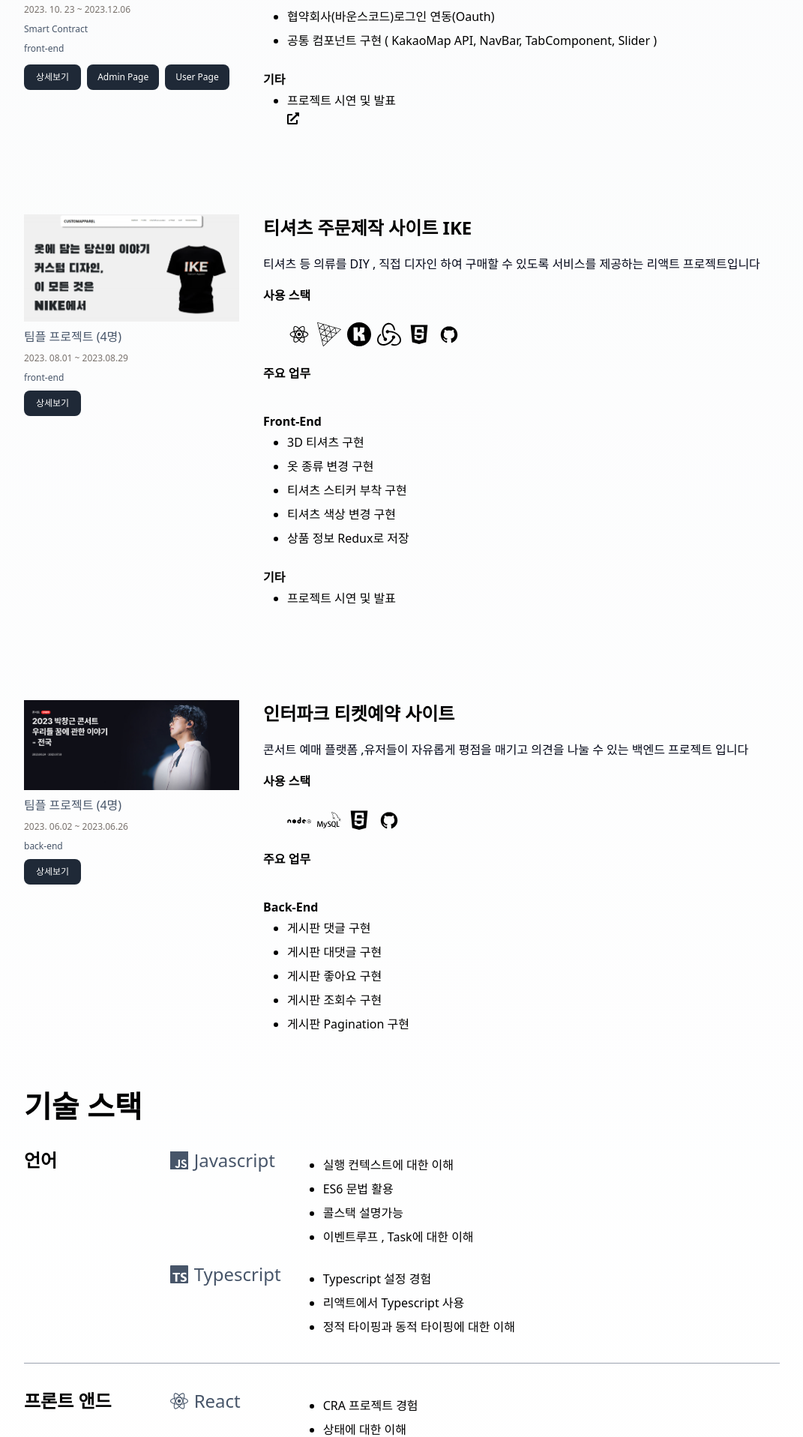
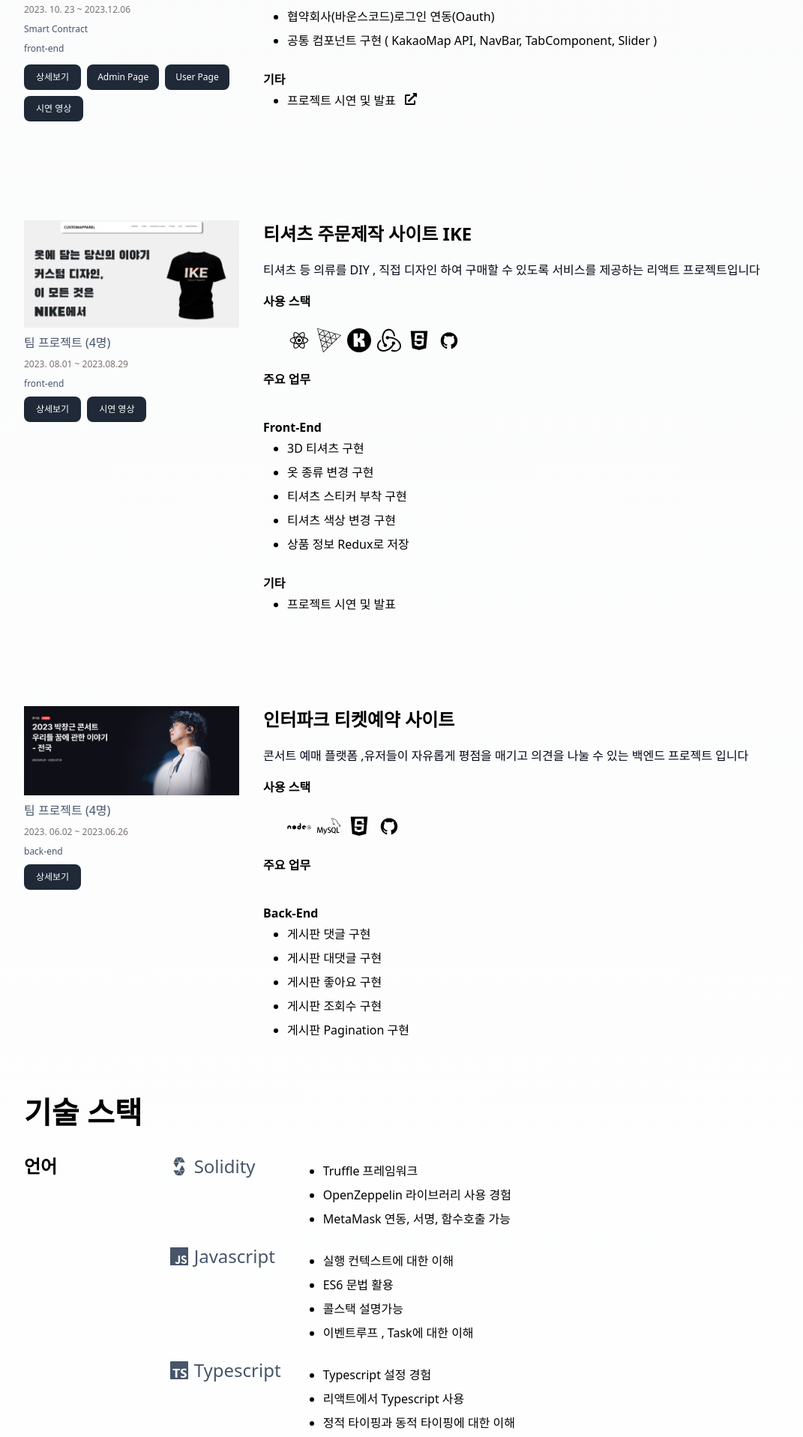
Before and after one commit to CodeMinwoo/CodeMinwoo.github.io, a React (Create React App) app: page / in a window 1280 px wide. Shown: the part 1206-3123 px from the top of the page at 75% size, without its empty margins (104-1175 px from the left). Built offline with nearby package versions, Linux system fonts and the light colour scheme.

Commit message:
portfolio update

```diff
--- a/src/components/modal.jsx
+++ b/src/components/modal.jsx
@@ -3,7 +3,9 @@
     if (!show) {
         return null
     }
-
+    // ReactDom.createPortal은 react 컴포넌트를 현재 화면이 아닌 다른 위치에 렌더링할 때 사용합니다.
+    // ReactDom 의 두번째 매개변수는 Portal이 실제 렌더링 될 DOM의 요소의 위치를 지정합니다
+    // Dom(document object model) 이란 웹페이지의 구조를 프로그래밍 언어가 상호작용하기 위해 이름을 붙여둔 것입니다.
     return ReactDOM.createPortal(
         <div
             onClick={onCloseButtonClick}
--- /dev/null
+++ b/src/contents/ikeDetail.jsx
@@ -0,0 +1,11 @@
+
+const IkeDetail = ()=>{
+    return(
+        <>
+            <div className="h-[70vh] overflow-auto ">
+            </div>
+        </>
+    )
+}
+
+export default IkeDetail
--- a/src/contents/modalDetail.jsx
+++ b/src/contents/modalDetail.jsx
@@ -25,8 +25,24 @@
                     <li>계약서등 메타데이터를 NFT처럼 토큰 안에 넣을 수 있는 기능 구현</li>
                     <li>토큰락업시간을 통해 매물 상장 전 지갑이동, 판매 금지 구현</li>
                     <h3 className="mx-2 py-[16px] text-[20px] font-bold">구매,판매</h3>
+                    <li>유저들이 보유한 토큰들을 원하는 가격에 판매신청, 구매신청</li>
+                    <li>부동산 토큰 판매시 원하는 수량만큼 서명을 통해 서명, 그 이후 판매 완료시 수수료를 제한 대금 입금</li>
+                    <li>구매시 지갑으로 자동으로 토큰을 받는 기능</li>
                     <h3 className="mx-2 py-[16px] text-[20px] font-bold">투표</h3>
+                    <li>토큰 보유자들은 관리자가  등록한 스마트 컨트랙트 투표에 권한행사 가능</li>
+                    <li>관리자의 투표등록 시점을 스냅샷으로 구현</li>
                     <h3 className="mx-2 py-[16px] text-[20px] font-bold">토큰 추적</h3>
+                    <li>관리자 페이지에서 네트워크의 모든 블록들을 검사해 부동산 토큰들의 거래 내용만을 추출</li>
+                    <li>추출한 토큰들 거래내역을 서버에 저장, 유저들이 플랫폼 외로 토큰을 전송하거나 외부 지갑으로부터 토큰을 받았을 때 바로 업데이트</li>
+                    <li>어드민 페이지를 통해 토큰들의 거래 내용들 확인 가능</li>
+                    <h3 className="mx-2 py-[16px] text-[20px] font-bold">관리자</h3>
+                    <li>실시간 토큰별 거래내역 표시</li>
+                    <li>일별,주별,월간 시세 그래프 제공</li>
+                    <li>유저 블랙리스트 추가</li>
+                    <li>부동산 매물 등록</li>
+                    <li>투표 등록</li>
+                    <li>배당금 등록</li>
+
                 </ul>
                 {/* <ul className="px-[32px] leading-8 list-disc list-outside text-[12px] md:text-[16px]">
                 <h3 className="py-[16px] text-[16px] font-bold">주요 업무</h3>
--- a/src/contents/projects.jsx
+++ b/src/contents/projects.jsx
@@ -8,6 +8,7 @@
 import Modal from '../components/modal'
 import { SiNotion, SiTailwindcss, SiSolidity, SiThreedotjs, SiRedux, SiKonva, SiMysql } from "react-icons/si";
 import ModalDetail from './modalDetail'
+import IkeDetail from './ikeDetail'
 
 const Projects = () => {
     const [isShowingModal, toggleModal] = useModal()
@@ -34,18 +35,30 @@
                             <li>
                                 <button
                                     onClick={toggleModal}
-                                    className="px-[16px] py-[8px] bg-gray-800 rounded-[8px] text-white hover:bg-gray-950"
+                                    className="px-[16px] py-[8px] bg-gray-800 rounded-[8px] text-white hover:bg-gray-950 hidden md:inline-block"
                                 >
                                     상세보기
                                 </button>
                                 <button
-                                    className="mx-2 px-[14px] py-[8px] bg-gray-800 rounded-[8px] text-white hover:bg-gray-950"
-                                    onClick={()=>{window.location.href = 'https://bs.admin.bouncesto.site/admin/dashboard'}}
+                                    className="mx-2 px-[14px] py-[8px] bg-gray-800 rounded-[8px] text-white hover:bg-gray-950 hidden md:inline-block"
+                                    onClick={()=>{
+                                        let newWindow = window.open()
+                                        newWindow.location.href = 'https://bs.admin.bouncesto.site/admin/dashboard'}}
                                 >Admin Page</button>
                                 <button
-                                    className="my-1 px-[14px] py-[8px] bg-gray-800 rounded-[8px] text-white hover:bg-gray-950"
-                                    onClick={()=>{window.location.href = 'https://bouncesto.site/home'}}
+                                    className="my-1 px-[14px] py-[8px] bg-gray-800 rounded-[8px] text-white hover:bg-gray-950 hidden md:inline-block"
+                                    onClick={()=>{
+                                        let newWindow = window.open()
+                                        newWindow.location.href = 'https://bouncesto.site/home'}}
                                 >User Page</button>
+                                <button
+                                    className="my-1 px-[16px] py-[8px] bg-gray-800 rounded-[8px] text-white hover:bg-gray-950 hidden md:inline-block"
+                                    onClick={()=>{
+                                        let newWindow = window.open()
+                                        newWindow.location.href = 'https://youtu.be/ODxsZaSgZzs'}}
+                                >
+                                    시연 영상
+                                </button>
                             </li>
                         </ul>
                     </div>
@@ -98,7 +111,7 @@
                         <ul className="px-[32px] leading-8 list-disc list-outside text-[12px] md:text-[16px]">
                             <li>
                             프로젝트 시연 및 발표
-                            <a href="https://www.youtube.com/watch?v=ODxsZaSgZzs" className='bg'>
+                            <a href="https://www.youtube.com/watch?v=ODxsZaSgZzs" className='inline-block ml-3'>
                                 <FaExternalLinkAlt />
                             </a>
                             </li></ul>
@@ -115,15 +128,23 @@
                             alt="IKE 커스텀 옷 제작 사이트"
                         />
                         <ul className="flex text-[12px] text-slate-600 py-[8px] gap-[8px] flex-row md:flex-col items-center md:items-start">
-                            <li className="text-[16px]">팀플 프로젝트 (4명)</li>
+                            <li className="text-[16px]">팀 프로젝트 (4명)</li>
                             <li className="text-stone-500">2023. 08.01 ~ 2023.08.29</li>
                             <li>front-end</li>
                             <li>
                                 <button
-                                    className="px-[16px] py-[8px] bg-gray-800 rounded-[8px] text-white hover:bg-gray-950"
+                                    className="px-[16px] py-[8px] bg-gray-800 rounded-[8px] text-white hover:bg-gray-950 hidden md:inline-block"
                                     onClick={toggleModal2}
                                 >
                                     상세보기
+                                </button>
+                                <button
+                                    className="mx-2 px-[16px] py-[8px] bg-gray-800 rounded-[8px] text-white hover:bg-gray-950 hidden md:inline-block"
+                                    onClick={()=>{
+                                        let newWindow = window.open()
+                                        newWindow.location.href = 'https://www.youtube.com/watch?v=IBTCIx937w4'}}
+                                >
+                                    시연 영상
                                 </button>
                             </li>
                         </ul>
@@ -178,16 +199,17 @@
                             alt="IKE 커스텀 옷 제작 사이트"
                         />
                         <ul className="flex text-[12px] text-slate-600 py-[8px] gap-[8px] flex-row md:flex-col items-center md:items-start">
-                            <li className="text-[16px]">팀플 프로젝트 (4명)</li>
+                            <li className="text-[16px]">팀 프로젝트 (4명)</li>
                             <li className="text-stone-500">2023. 06.02 ~ 2023.06.26</li>
                             <li>back-end</li>
                             <li>
                                 <button
-                                    className="px-[16px] py-[8px] bg-gray-800 rounded-[8px] text-white hover:bg-gray-950"
+                                    className="px-[16px] py-[8px] bg-gray-800 rounded-[8px] text-white hover:bg-gray-950 hidden md:inline-block"
                                     onClick={toggleModal2}
                                 >
                                     상세보기
                                 </button>
+
                             </li>
                         </ul>
                     </div>
--- a/src/contents/skills.jsx
+++ b/src/contents/skills.jsx
@@ -1,6 +1,6 @@
 import { Wrapper, Heading } from '../components/common'
 import { DiJavascript, DiNodejs, DiGithubBadge } from 'react-icons/di'
-import { SiNextdotjs, SiTypescript, SiJavascript, SiExpress, SiReact } from 'react-icons/si'
+import { SiNextdotjs, SiTypescript, SiJavascript, SiExpress, SiReact , SiSolidity } from 'react-icons/si'
 
 const Skills = () => {
     return (
@@ -12,6 +12,17 @@
                         언어
                     </h3>
                     <ul className="flex flex-col gap-[16px] text-[16px] pb-[32px] font-medium w-full items-start">
+                        <li className="flex flex-col gap-[8px] md:gap-[32px] md:flex-row items-baseline">
+                            <span className="text-[16px] text-slate-600 md:text-[24px] basis-[20%] flex items-center gap-[8px]">
+                                <SiSolidity />
+                                <span className="md:w-[120px]">Solidity</span>
+                            </span>
+                            <ul className="list-disc list-outside leading-6 px-[20px] md:leading-8 text-[12px] md:text-[16px] ">
+                                <li>Truffle 프레임워크</li>
+                                <li>OpenZeppelin 라이브러리 사용 경험</li>
+                                <li>MetaMask 연동, 서명, 함수호출 가능</li>
+                            </ul>
+                        </li>
                         <li className="flex flex-col gap-[8px] md:gap-[32px] md:flex-row items-baseline">
                             <span className="text-[16px] text-slate-600 md:text-[24px] basis-[20%] flex items-center gap-[8px]">
                                 <SiJavascript />
@@ -83,6 +94,7 @@
                             </span>
                             <ul className="list-disc list-outside leading-6 px-[20px] md:leading-8 text-[12px] md:text-[16px] ">
                                 <li>RestFul API 에 대한 이해</li>
+                                <li>게시판 CRUD 가능</li>
                             </ul>
                         </li>
                     </ul>
```
